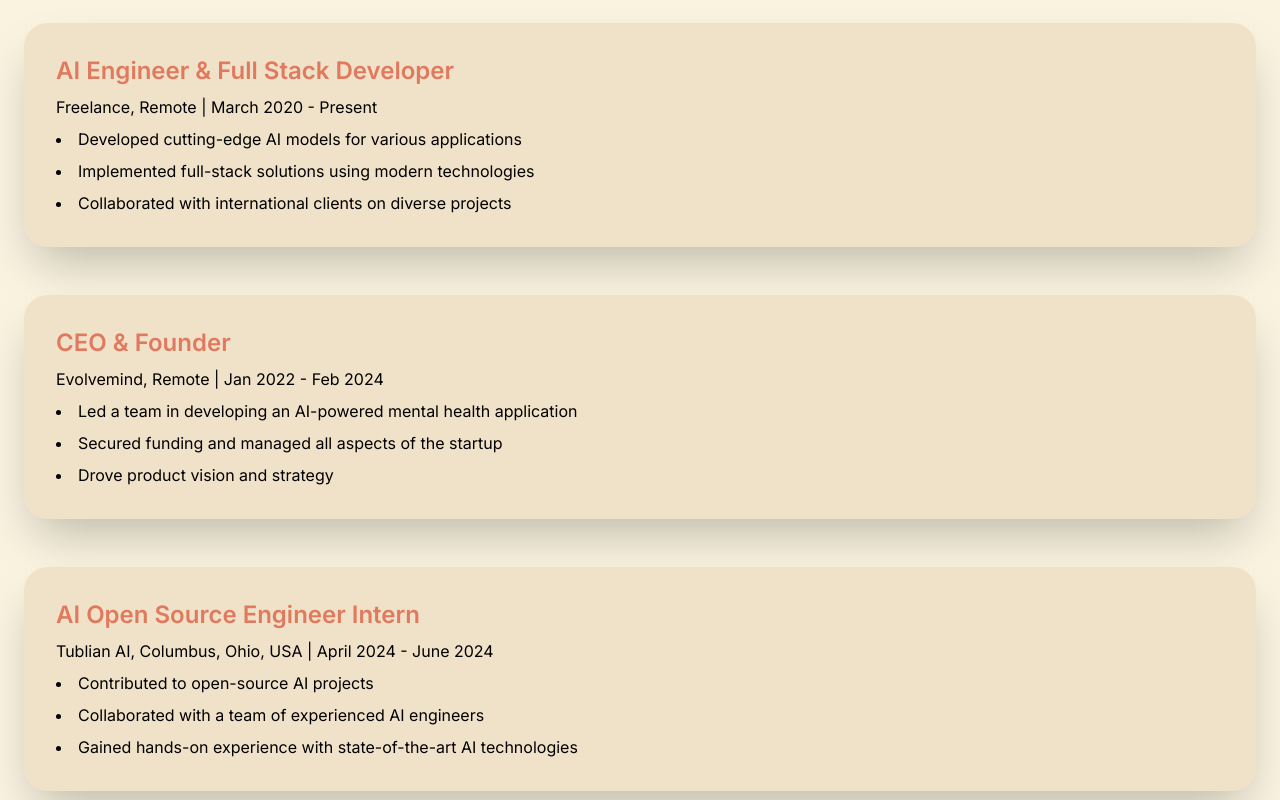
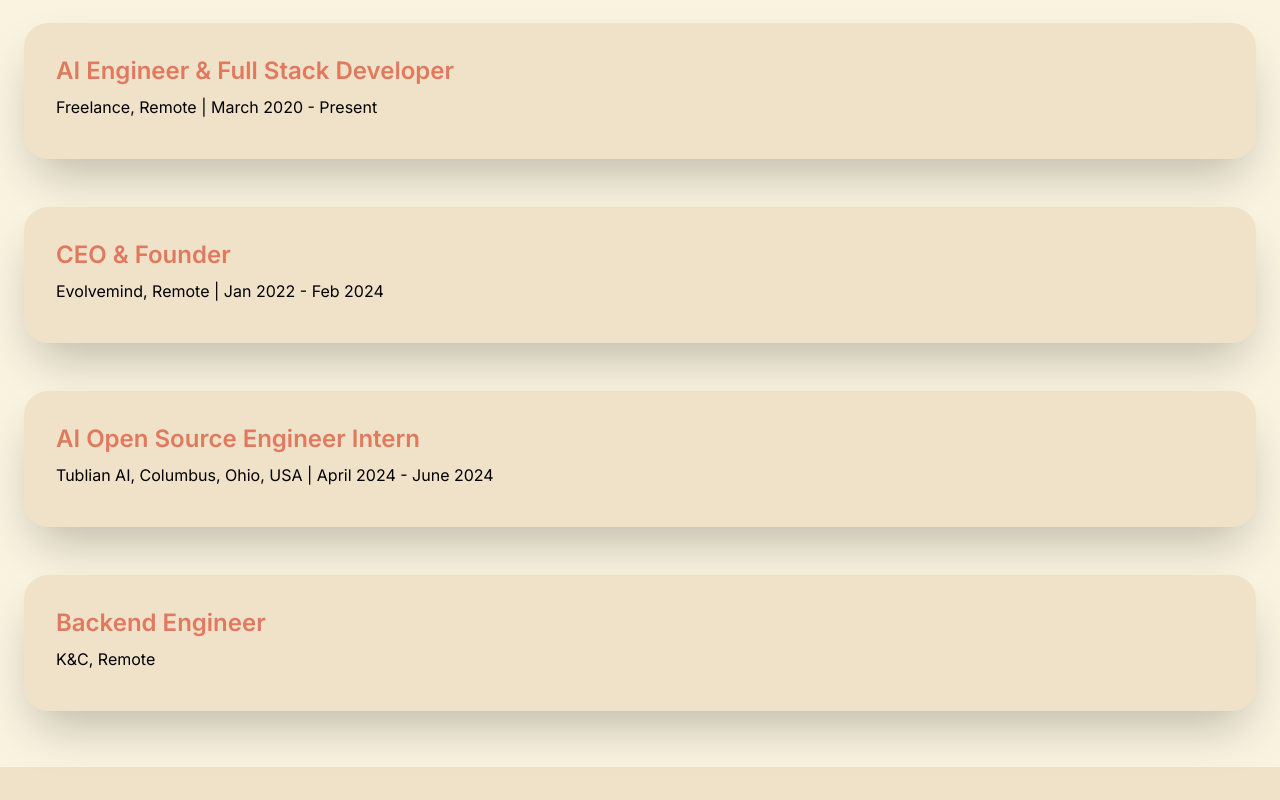
Before and after one commit to sanowl/sanowl.github.io, a plain HTML site: page index.html in a window 1280 px wide. Shown: the part 1620-2420 px from the top of the page. Drawn offline with nearby package versions, Linux system fonts and the light colour scheme.

Commit message:
Update index.html

```diff
--- a/index.html
+++ b/index.html
@@ -94,7 +94,6 @@
                 </div>
             </div>
         </section>
-
         <section id="experience" class="py-24">
             <div class="container mx-auto px-6">
                 <h2 class="text-4xl font-bold mb-12 text-center text-light">Professional Experience</h2>
@@ -102,33 +101,23 @@
                     <div class="bg-secondary p-8 rounded-3xl shadow-2xl hover:shadow-3xl transition-all duration-300 transform hover:-translate-y-2">
                         <h3 class="text-2xl font-semibold mb-2 text-accent">AI Engineer & Full Stack Developer</h3>
                         <p class="text-light mb-2">Freelance, Remote | March 2020 - Present</p>
-                        <ul class="list-disc list-inside space-y-2">
-                            <li>Developed cutting-edge AI models for various applications</li>
-                            <li>Implemented full-stack solutions using modern technologies</li>
-                            <li>Collaborated with international clients on diverse projects</li>
-                        </ul>
                     </div>
                     <div class="bg-secondary p-8 rounded-3xl shadow-2xl hover:shadow-3xl transition-all duration-300 transform hover:-translate-y-2">
                         <h3 class="text-2xl font-semibold mb-2 text-accent">CEO & Founder</h3>
                         <p class="text-light mb-2">Evolvemind, Remote | Jan 2022 - Feb 2024</p>
-                        <ul class="list-disc list-inside space-y-2">
-                            <li>Led a team in developing an AI-powered mental health application</li>
-                            <li>Secured funding and managed all aspects of the startup</li>
-                            <li>Drove product vision and strategy</li>
-                        </ul>
                     </div>
                     <div class="bg-secondary p-8 rounded-3xl shadow-2xl hover:shadow-3xl transition-all duration-300 transform hover:-translate-y-2">
                         <h3 class="text-2xl font-semibold mb-2 text-accent">AI Open Source Engineer Intern</h3>
                         <p class="text-light mb-2">Tublian AI, Columbus, Ohio, USA | April 2024 - June 2024</p>
-                        <ul class="list-disc list-inside space-y-2">
-                            <li>Contributed to open-source AI projects</li>
-                            <li>Collaborated with a team of experienced AI engineers</li>
-                            <li>Gained hands-on experience with state-of-the-art AI technologies</li>
-                        </ul>
+                    </div>
+                    <div class="bg-secondary p-8 rounded-3xl shadow-2xl hover:shadow-3xl transition-all duration-300 transform hover:-translate-y-2">
+                        <h3 class="text-2xl font-semibold mb-2 text-accent">Backend Engineer</h3>
+                        <p class="text-light mb-2">K&C, Remote</p>
                     </div>
                 </div>
             </div>
         </section>
+
 
         <section id="skills" class="py-24 bg-secondary">
             <div class="container mx-auto px-6">
```
